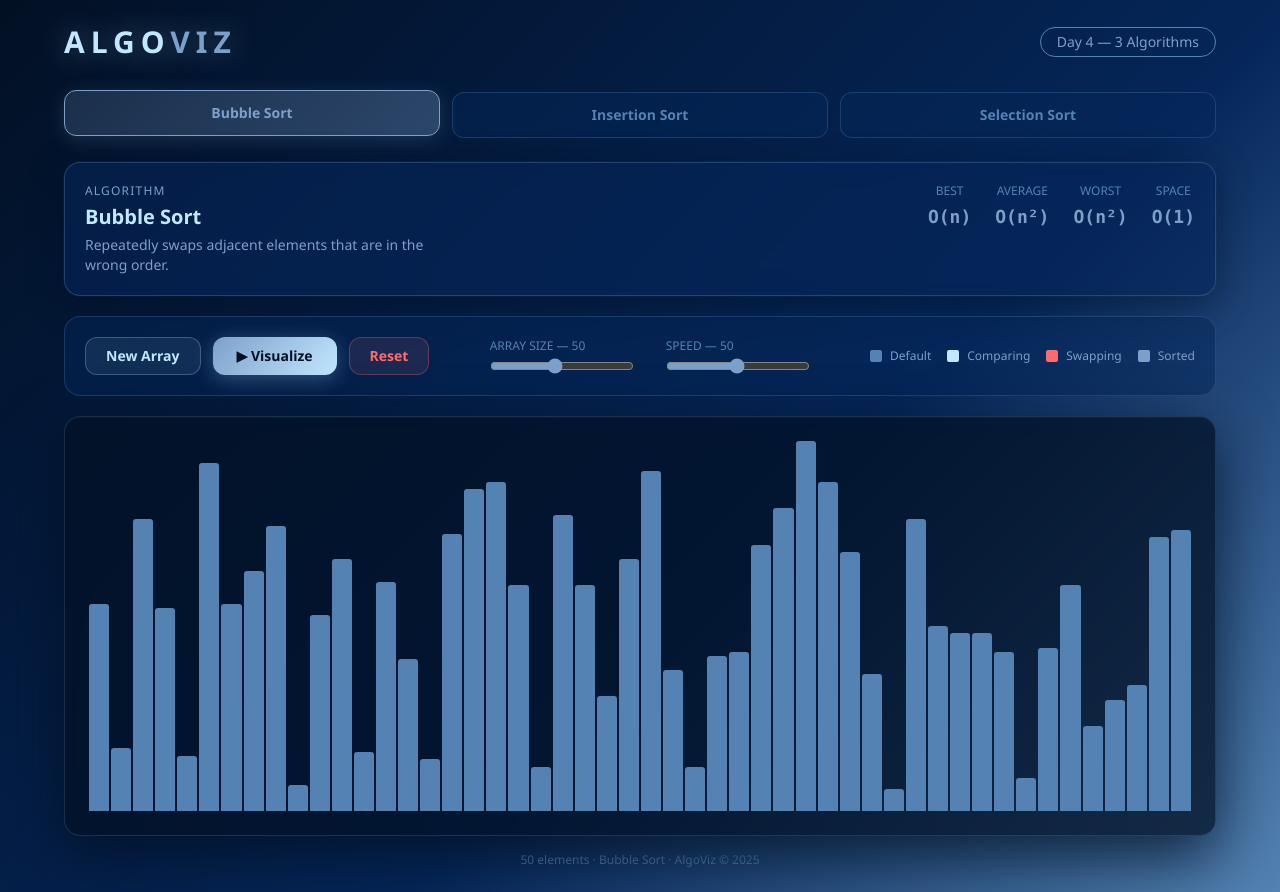
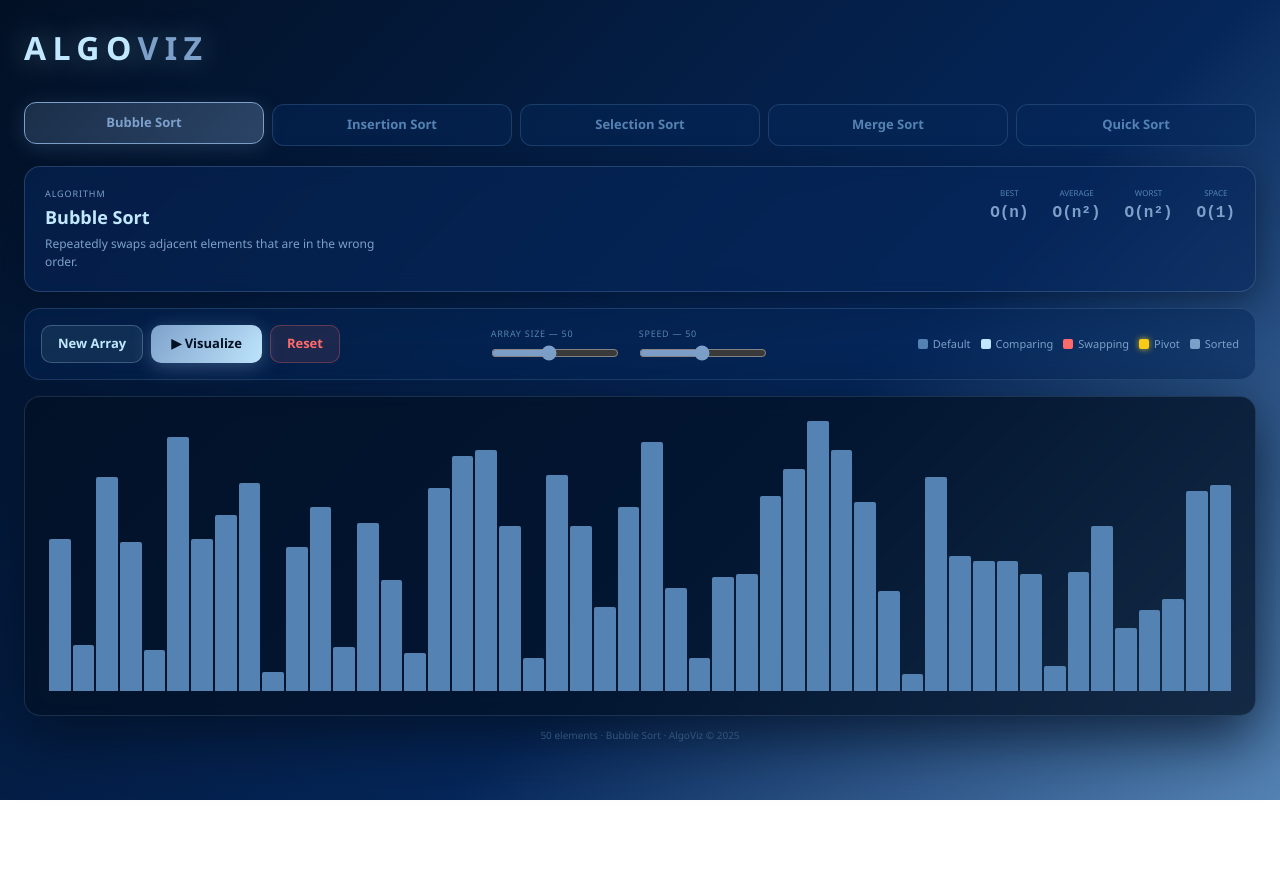
Before and after one commit to 2004-KritiRaj/algoviz, a React (Vite) app: page / in a window 1280 px wide. After the commit the page ends 800 px from the top, so only its background shows below. Built offline with nearby package versions, Linux system fonts and the light colour scheme.

Commit message:
feat: quick sort and merge sort visualization with step animation

```diff
--- a/src/algorithms/mergeSort.js
+++ b/src/algorithms/mergeSort.js
@@ -0,0 +1,49 @@
+export function getMergeSortSteps(array) {
+  const arr = [...array];
+  const steps = [];
+
+  function merge(arr, left, mid, right) {
+    const leftArr = arr.slice(left, mid + 1);
+    const rightArr = arr.slice(mid + 1, right + 1);
+    let i = 0, j = 0, k = left;
+
+    while (i < leftArr.length && j < rightArr.length) {
+      steps.push({ type: "compare", indices: [left + i, mid + 1 + j], array: [...arr] });
+      if (leftArr[i] <= rightArr[j]) {
+        arr[k] = leftArr[i]; i++;
+      } else {
+        arr[k] = rightArr[j]; j++;
+      }
+      steps.push({ type: "overwrite", index: k, array: [...arr] });
+      k++;
+    }
+
+    while (i < leftArr.length) {
+      arr[k] = leftArr[i];
+      steps.push({ type: "overwrite", index: k, array: [...arr] });
+      i++; k++;
+    }
+
+    while (j < rightArr.length) {
+      arr[k] = rightArr[j];
+      steps.push({ type: "overwrite", index: k, array: [...arr] });
+      j++; k++;
+    }
+  }
+
+  function mergeSort(arr, left, right) {
+    if (left >= right) return;
+    const mid = Math.floor((left + right) / 2);
+    mergeSort(arr, left, mid);
+    mergeSort(arr, mid + 1, right);
+    merge(arr, left, mid, right);
+    // mark this section as sorted
+    for (let i = left; i <= right; i++) {
+      steps.push({ type: "sorted", index: i, array: [...arr] });
+    }
+  }
+
+  mergeSort(arr, 0, arr.length - 1);
+  steps.push({ type: "done", array: [...arr] });
+  return steps;
+}
--- /dev/null
+++ b/src/algorithms/quickSort.js
@@ -0,0 +1,38 @@
+export function getQuickSortSteps(array) {
+  const arr = [...array];
+  const steps = [];
+
+  function partition(arr, low, high) {
+    const pivot = arr[high];
+    steps.push({ type: "pivot", index: high, array: [...arr] });
+    let i = low - 1;
+
+    for (let j = low; j < high; j++) {
+      steps.push({ type: "compare", indices: [j, high], array: [...arr] });
+      if (arr[j] <= pivot) {
+        i++;
+        [arr[i], arr[j]] = [arr[j], arr[i]];
+        steps.push({ type: "swap", indices: [i, j], array: [...arr] });
+      }
+    }
+
+    [arr[i + 1], arr[high]] = [arr[high], arr[i + 1]];
+    steps.push({ type: "swap", indices: [i + 1, high], array: [...arr] });
+    steps.push({ type: "sorted", index: i + 1, array: [...arr] });
+    return i + 1;
+  }
+
+  function quickSort(arr, low, high) {
+    if (low < high) {
+      const pi = partition(arr, low, high);
+      quickSort(arr, low, pi - 1);
+      quickSort(arr, pi + 1, high);
+    } else if (low === high) {
+      steps.push({ type: "sorted", index: low, array: [...arr] });
+    }
+  }
+
+  quickSort(arr, 0, arr.length - 1);
+  steps.push({ type: "done", array: [...arr] });
+  return steps;
+}
--- a/src/components/ArrayBar.jsx
+++ b/src/components/ArrayBar.jsx
@@ -1,25 +1,27 @@
-export default function ArrayBar({ value, maxValue, color = "default", width }) {
-  const colors = {
-    default:   "bg-[#5483B3]",
-    comparing: "bg-[#C1E8FF]",
-    swapping:  "bg-[#FF6B6B]",
-    sorted:    "bg-[#7DA0CA]",
-    pivot:     "bg-yellow-400",
+export default function ArrayBar({ value, maxValue, color = "default" }) {
+  const colorMap = {
+    default:   "#5483B3",
+    comparing: "#C1E8FF",
+    swapping:  "#FF6B6B",
+    sorted:    "#7DA0CA",
+    pivot:     "#FACC15",
   };
 
-  const heightPercent = (value / maxValue) * 100;
+  const glowMap = {
+    comparing: "0 0 8px rgba(193,232,255,0.7)",
+    swapping:  "0 0 8px rgba(255,107,107,0.8)",
+    pivot:     "0 0 10px rgba(250,204,21,0.9)",
+  };
 
   return (
     <div
-      className={`${colors[color]} rounded-t-[3px] transition-all duration-75`}
       style={{
-        height: `${heightPercent}%`,
+        height: `${(value / maxValue) * 100}%`,
         width: "100%",
-        boxShadow: color === "comparing"
-          ? "0 0 8px rgba(193,232,255,0.7)"
-          : color === "swapping"
-          ? "0 0 8px rgba(255,107,107,0.7)"
-          : "none",
+        background: colorMap[color] || colorMap.default,
+        boxShadow: glowMap[color] || "none",
+        borderRadius: "2px 2px 0 0",
+        transition: "height 0.08s, background 0.1s",
       }}
     />
   );
--- a/src/components/Visualizer.jsx
+++ b/src/components/Visualizer.jsx
@@ -4,49 +4,62 @@ import { generateRandomArray } from "../utils/arrayUtils";
 import { getBubbleSortSteps } from "../algorithms/bubbleSort";
 import { getInsertionSortSteps } from "../algorithms/insertionSort";
 import { getSelectionSortSteps } from "../algorithms/selectionSort";
+import { getMergeSortSteps } from "../algorithms/mergeSort";
+import { getQuickSortSteps } from "../algorithms/quickSort";
 
 const ALGOS = {
   bubble: {
-    name: "Bubble Sort",
-    fn: getBubbleSortSteps,
+    name: "Bubble Sort", fn: getBubbleSortSteps,
     best: "O(n)", average: "O(n²)", worst: "O(n²)", space: "O(1)",
     desc: "Repeatedly swaps adjacent elements that are in the wrong order.",
     color: "#7DA0CA",
   },
   insertion: {
-    name: "Insertion Sort",
-    fn: getInsertionSortSteps,
+    name: "Insertion Sort", fn: getInsertionSortSteps,
     best: "O(n)", average: "O(n²)", worst: "O(n²)", space: "O(1)",
-    desc: "Builds a sorted array one element at a time by inserting into position.",
-    color: "#A8D8A8",
+    desc: "Builds a sorted array one element at a time by inserting into correct position.",
+    color: "#52B788",
   },
   selection: {
-    name: "Selection Sort",
-    fn: getSelectionSortSteps,
+    name: "Selection Sort", fn: getSelectionSortSteps,
     best: "O(n²)", average: "O(n²)", worst: "O(n²)", space: "O(1)",
-    desc: "Finds the minimum element and places it at the beginning each pass.",
+    desc: "Finds the minimum element repeatedly and places it at the beginning each pass.",
     color: "#FFB347",
+  },
+  merge: {
+    name: "Merge Sort", fn: getMergeSortSteps,
+    best: "O(n log n)", average: "O(n log n)", worst: "O(n log n)", space: "O(n)",
+    desc: "Divides array in half recursively, then merges sorted halves back together.",
+    color: "#C77DFF",
+  },
+  quick: {
+    name: "Quick Sort", fn: getQuickSortSteps,
+    best: "O(n log n)", average: "O(n log n)", worst: "O(n²)", space: "O(log n)",
+    desc: "Picks a pivot, partitions elements around it, and recurses on both sides.",
+    color: "#FF9F43",
   },
 };
 
 const ALGO_COLORS = {
-  bubble:    { default: "#5483B3", comparing: "#C1E8FF", swapping: "#FF6B6B", sorted: "#7DA0CA" },
-  insertion: { default: "#3A7D44", comparing: "#A8D8A8", swapping: "#FF6B6B", sorted: "#52B788" },
-  selection: { default: "#A0522D", comparing: "#FFD9A0", swapping: "#FF6B6B", sorted: "#FFB347" },
+  bubble:    { default: "#5483B3", comparing: "#C1E8FF", swapping: "#FF6B6B", sorted: "#7DA0CA", pivot: "#FACC15" },
+  insertion: { default: "#3A7D44", comparing: "#A8D8A8", swapping: "#FF6B6B", sorted: "#52B788", pivot: "#FACC15" },
+  selection: { default: "#A0522D", comparing: "#FFD9A0", swapping: "#FF6B6B", sorted: "#FFB347", pivot: "#FACC15" },
+  merge:     { default: "#6A0DAD", comparing: "#C77DFF", swapping: "#E0AAFF", sorted: "#9D4EDD", pivot: "#FACC15" },
+  quick:     { default: "#B5451B", comparing: "#FFD9A0", swapping: "#FF6B6B", sorted: "#FF9F43", pivot: "#FACC15" },
 };
 
 export default function Visualizer() {
-  const [array, setArray] = useState(() => generateRandomArray(50));
+  const [array, setArray]       = useState(() => generateRandomArray(50));
   const [arraySize, setArraySize] = useState(50);
   const [barColors, setBarColors] = useState({});
   const [isRunning, setIsRunning] = useState(false);
-  const [speed, setSpeed] = useState(50);
-  const [algo, setAlgo] = useState("bubble");
-  const timeoutsRef = useRef([]);
+  const [speed, setSpeed]       = useState(50);
+  const [algo, setAlgo]         = useState("bubble");
+  const timeoutsRef             = useRef([]);
 
-  const maxValue = Math.max(...array);
-  const info = ALGOS[algo];
-  const palette = ALGO_COLORS[algo];
+  const maxValue  = Math.max(...array);
+  const info      = ALGOS[algo];
+  const palette   = ALGO_COLORS[algo];
 
   function handleNewArray() {
     timeoutsRef.current.forEach(clearTimeout);
@@ -91,6 +104,11 @@ export default function Visualizer() {
             step.indices.forEach(idx => (next[idx] = "swapping"));
             return next;
           });
+        } else if (step.type === "overwrite") {
+          setArray([...step.array]);
+          setBarColors(prev => ({ ...prev, [step.index]: "swapping" }));
+        } else if (step.type === "pivot") {
+          setBarColors(prev => ({ ...prev, [step.index]: "pivot" }));
         } else if (step.type === "sorted") {
           setBarColors(prev => ({ ...prev, [step.index]: "sorted" }));
         } else if (step.type === "done") {
@@ -111,34 +129,42 @@ export default function Visualizer() {
 
   return (
     <div
-      className="min-h-screen flex flex-col items-center p-6"
+      className="min-h-screen w-full flex flex-col items-center p-4 md:p-6"
       style={{
         background: "linear-gradient(135deg, #021024 0%, #052659 60%, #5483B3 100%)",
         fontFamily: "'Segoe UI', sans-serif",
       }}
     >
-      {/* Navbar */}
-      <div className="w-full max-w-6xl flex justify-between items-center mb-8">
+      {/* Navbar — no badge */}
+      <div className="w-full max-w-screen-xl flex items-center mb-6 md:mb-8">
         <h1
-          className="text-3xl font-bold tracking-widest"
-          style={{ color: "#C1E8FF", textShadow: "0 0 30px rgba(193,232,255,0.4)", letterSpacing: "0.2em" }}
+          className="font-bold tracking-widest"
+          style={{
+            fontSize: "clamp(20px, 3vw, 32px)",
+            color: "#C1E8FF",
+            textShadow: "0 0 30px rgba(193,232,255,0.4)",
+            letterSpacing: "0.2em",
+          }}
         >
           ALGO<span style={{ color: "#7DA0CA" }}>VIZ</span>
         </h1>
-        <span className="text-sm px-4 py-1 rounded-full border" style={{ borderColor: "#5483B3", color: "#7DA0CA" }}>
-          Day 4 — 3 Algorithms
-        </span>
       </div>
 
       {/* Algorithm Selector */}
-      <div className="w-full max-w-6xl flex gap-3 mb-6 flex-wrap">
+      <div className="w-full max-w-screen-xl flex gap-2 mb-5 flex-wrap">
         {Object.entries(ALGOS).map(([key, val]) => (
           <button
             key={key}
             onClick={() => handleAlgoChange(key)}
             disabled={isRunning}
-            className="flex-1 py-3 rounded-xl font-semibold text-sm transition-all"
             style={{
+              flex: "1 1 120px",
+              padding: "10px 8px",
+              borderRadius: "12px",
+              fontSize: "clamp(10px, 1.4vw, 13px)",
+              fontWeight: "600",
+              cursor: isRunning ? "not-allowed" : "pointer",
+              transition: "all 0.3s",
               background: algo === key
                 ? `linear-gradient(135deg, ${val.color}33, ${val.color}55)`
                 : "rgba(5,38,89,0.5)",
@@ -146,7 +172,6 @@ export default function Visualizer() {
                 ? `1.5px solid ${val.color}`
                 : "1px solid rgba(84,131,179,0.3)",
               color: algo === key ? val.color : "#5483B3",
-              cursor: isRunning ? "not-allowed" : "pointer",
               boxShadow: algo === key ? `0 4px 20px ${val.color}33` : "none",
               transform: algo === key ? "translateY(-2px)" : "none",
             }}
@@ -158,31 +183,39 @@ export default function Visualizer() {
 
       {/* Info Card */}
       <div
-        className="w-full max-w-6xl rounded-2xl p-5 mb-5"
+        className="w-full max-w-screen-xl rounded-2xl p-4 md:p-5 mb-4"
         style={{
           background: "rgba(5,38,89,0.6)",
           border: `1px solid ${info.color}44`,
           backdropFilter: "blur(10px)",
-          boxShadow: `0 8px 32px rgba(2,16,36,0.5), 0 0 0 1px ${info.color}11`,
-          transition: "all 0.4s ease",
+          boxShadow: `0 8px 32px rgba(2,16,36,0.5)`,
+          transition: "border-color 0.4s",
         }}
       >
-        <div className="flex flex-wrap gap-6 justify-between items-start">
-          <div>
-            <p className="text-xs mb-1" style={{ color: info.color, letterSpacing: "0.1em" }}>ALGORITHM</p>
-            <p className="text-xl font-bold" style={{ color: "#C1E8FF" }}>{info.name}</p>
-            <p className="text-sm mt-1 max-w-sm" style={{ color: "#7DA0CA" }}>{info.desc}</p>
+        <div className="flex flex-wrap gap-4 justify-between items-start">
+          <div style={{ flex: "1 1 200px" }}>
+            <p style={{ fontSize: "9px", letterSpacing: "0.1em", color: info.color, marginBottom: "4px" }}>
+              ALGORITHM
+            </p>
+            <p style={{ fontSize: "clamp(14px,2vw,18px)", fontWeight: "700", color: "#C1E8FF" }}>
+              {info.name}
+            </p>
+            <p style={{ fontSize: "clamp(10px,1.2vw,12px)", color: "#7DA0CA", marginTop: "4px", maxWidth: "360px" }}>
+              {info.desc}
+            </p>
           </div>
-          <div className="flex gap-6 flex-wrap">
+          <div style={{ display: "flex", gap: "clamp(10px,2vw,24px)", flexWrap: "wrap", alignItems: "center" }}>
             {[
-              { label: "BEST", value: info.best },
+              { label: "BEST",    value: info.best },
               { label: "AVERAGE", value: info.average },
-              { label: "WORST", value: info.worst },
-              { label: "SPACE", value: info.space },
+              { label: "WORST",   value: info.worst },
+              { label: "SPACE",   value: info.space },
             ].map(({ label, value }) => (
-              <div key={label} className="text-center">
-                <p className="text-xs mb-1" style={{ color: "#5483B3" }}>{label}</p>
-                <p className="text-lg font-mono font-bold" style={{ color: info.color }}>{value}</p>
+              <div key={label} style={{ textAlign: "center" }}>
+                <p style={{ fontSize: "8px", color: "#5483B3", marginBottom: "2px" }}>{label}</p>
+                <p style={{ fontSize: "clamp(11px,1.5vw,16px)", fontFamily: "monospace", fontWeight: "700", color: info.color }}>
+                  {value}
+                </p>
               </div>
             ))}
           </div>
@@ -191,23 +224,24 @@ export default function Visualizer() {
 
       {/* Controls */}
       <div
-        className="w-full max-w-6xl rounded-2xl p-5 mb-5 flex flex-wrap gap-6 items-center justify-between"
+        className="w-full max-w-screen-xl rounded-2xl p-4 mb-4 flex flex-wrap gap-4 items-center justify-between"
         style={{
           background: "rgba(5,38,89,0.5)",
           border: "1px solid rgba(84,131,179,0.3)",
           backdropFilter: "blur(10px)",
         }}
       >
-        <div className="flex gap-3 flex-wrap">
+        {/* Buttons */}
+        <div style={{ display: "flex", gap: "8px", flexWrap: "wrap" }}>
           <button
             onClick={handleNewArray}
             disabled={isRunning}
-            className="px-5 py-2 rounded-xl font-semibold text-sm"
             style={{
+              padding: "8px 16px", borderRadius: "10px",
+              fontSize: "clamp(10px,1.2vw,13px)", fontWeight: "600",
               background: "rgba(193,232,255,0.08)",
               border: "1px solid rgba(193,232,255,0.25)",
-              color: "#C1E8FF",
-              cursor: isRunning ? "not-allowed" : "pointer",
+              color: "#C1E8FF", cursor: isRunning ? "not-allowed" : "pointer",
             }}
           >
             New Array
@@ -215,13 +249,14 @@ export default function Visualizer() {
           <button
             onClick={handleVisualize}
             disabled={isRunning}
-            className="px-6 py-2 rounded-xl font-semibold text-sm"
             style={{
-              background: isRunning ? "rgba(84,131,179,0.3)" : `linear-gradient(135deg, ${info.color}, #C1E8FF)`,
+              padding: "8px 20px", borderRadius: "10px",
+              fontSize: "clamp(10px,1.2vw,13px)", fontWeight: "700",
+              background: isRunning
+                ? "rgba(84,131,179,0.3)"
+                : `linear-gradient(135deg, ${info.color}, #C1E8FF)`,
               border: "none",
-              color: "#021024",
-              cursor: isRunning ? "not-allowed" : "pointer",
-              fontWeight: "700",
+              color: "#021024", cursor: isRunning ? "not-allowed" : "pointer",
               boxShadow: isRunning ? "none" : `0 4px 20px ${info.color}66`,
               transition: "all 0.3s",
             }}
@@ -230,41 +265,55 @@ export default function Visualizer() {
           </button>
           <button
             onClick={handleReset}
-            className="px-5 py-2 rounded-xl font-semibold text-sm"
             style={{
+              padding: "8px 16px", borderRadius: "10px",
+              fontSize: "clamp(10px,1.2vw,13px)", fontWeight: "600",
               background: "rgba(255,107,107,0.1)",
               border: "1px solid rgba(255,107,107,0.3)",
-              color: "#FF6B6B",
-              cursor: "pointer",
+              color: "#FF6B6B", cursor: "pointer",
             }}
           >
             Reset
           </button>
         </div>
 
-        <div className="flex gap-8 flex-wrap items-center">
-          <div className="flex flex-col gap-1">
-            <label className="text-xs" style={{ color: "#5483B3" }}>ARRAY SIZE — {arraySize}</label>
-            <input type="range" min="10" max="100" value={arraySize} onChange={handleSizeChange}
-              disabled={isRunning} className="w-36 accent-[#7DA0CA]" />
+        {/* Sliders */}
+        <div style={{ display: "flex", gap: "20px", flexWrap: "wrap", alignItems: "center" }}>
+          <div style={{ display: "flex", flexDirection: "column", gap: "4px" }}>
+            <label style={{ fontSize: "9px", color: "#5483B3", letterSpacing: "0.08em" }}>
+              ARRAY SIZE — {arraySize}
+            </label>
+            <input type="range" min="10" max="100" value={arraySize}
+              onChange={handleSizeChange} disabled={isRunning}
+              style={{ accentColor: "#7DA0CA", width: "clamp(80px,10vw,130px)" }} />
           </div>
-          <div className="flex flex-col gap-1">
-            <label className="text-xs" style={{ color: "#5483B3" }}>SPEED — {speed}</label>
+          <div style={{ display: "flex", flexDirection: "column", gap: "4px" }}>
+            <label style={{ fontSize: "9px", color: "#5483B3", letterSpacing: "0.08em" }}>
+              SPEED — {speed}
+            </label>
             <input type="range" min="1" max="100" value={speed}
-              onChange={e => setSpeed(Number(e.target.value))} className="w-36 accent-[#7DA0CA]" />
+              onChange={e => setSpeed(Number(e.target.value))}
+              style={{ accentColor: "#7DA0CA", width: "clamp(80px,10vw,130px)" }} />
           </div>
         </div>
 
-        <div className="flex gap-4 flex-wrap">
+        {/* Legend */}
+        <div style={{ display: "flex", gap: "10px", flexWrap: "wrap" }}>
           {[
-            { label: "Default", key: "default" },
+            { label: "Default",   key: "default" },
             { label: "Comparing", key: "comparing" },
-            { label: "Swapping", key: "swapping" },
-            { label: "Sorted", key: "sorted" },
+            { label: "Swapping",  key: "swapping" },
+            { label: "Pivot",     key: "pivot" },
+            { label: "Sorted",    key: "sorted" },
           ].map(({ label, key }) => (
-            <div key={label} className="flex items-center gap-2">
-              <div className="w-3 h-3 rounded-sm" style={{ background: palette[key] }} />
-              <span className="text-xs" style={{ color: "#7DA0CA" }}>{label}</span>
+            <div key={label} style={{ display: "flex", alignItems: "center", gap: "5px" }}>
+              <div style={{
+                width: "10px", height: "10px", borderRadius: "2px",
+                background: palette[key],
+                boxShadow: key === "pivot" ? "0 0 6px rgba(250,204,21,0.8)" : "none",
+                flexShrink: 0,
+              }} />
+              <span style={{ fontSize: "clamp(9px,1vw,11px)", color: "#7DA0CA" }}>{label}</span>
             </div>
           ))}
         </div>
@@ -272,43 +321,41 @@ export default function Visualizer() {
 
       {/* Visualizer */}
       <div
-        className="w-full max-w-6xl rounded-2xl p-6"
+        className="w-full max-w-screen-xl rounded-2xl p-4 md:p-6"
         style={{
           background: "rgba(2,16,36,0.75)",
           border: `1px solid ${info.color}33`,
           backdropFilter: "blur(10px)",
-          boxShadow: `0 20px 60px rgba(2,16,36,0.8), inset 0 1px 0 ${info.color}11`,
-          height: "420px",
-          transition: "border-color 0.4s ease",
+          boxShadow: `0 20px 60px rgba(2,16,36,0.8)`,
+          height: "clamp(220px, 40vh, 450px)",
+          transition: "border-color 0.4s",
         }}
       >
-        <div className="flex items-end gap-[2px] h-full w-full">
+        <div style={{ display: "flex", alignItems: "flex-end", gap: "2px", height: "100%", width: "100%" }}>
           {array.map((value, index) => {
             const colorKey = barColors[index] || "default";
             const barColor = palette[colorKey];
-            const glow = colorKey === "comparing"
-              ? `0 0 8px ${palette.comparing}99`
-              : colorKey === "swapping"
-              ? `0 0 8px ${palette.swapping}99`
-              : "none";
-
+            const glow =
+              colorKey === "comparing" ? `0 0 8px ${palette.comparing}99` :
+              colorKey === "swapping"  ? "0 0 8px rgba(255,107,107,0.8)" :
+              colorKey === "pivot"     ? "0 0 10px rgba(250,204,21,0.9)" : "none";
             return (
-              <div key={index} className="flex-1 h-full flex items-end">
-                <div
-                  className="rounded-t-[3px] transition-all duration-75 w-full"
-                  style={{
-                    height: `${(value / maxValue) * 100}%`,
-                    background: barColor,
-                    boxShadow: glow,
-                  }}
-                />
+              <div key={index} style={{ flex: 1, height: "100%", display: "flex", alignItems: "flex-end" }}>
+                <div style={{
+                  width: "100%",
+                  height: `${(value / maxValue) * 100}%`,
+                  background: barColor,
+                  boxShadow: glow,
+                  borderRadius: "2px 2px 0 0",
+                  transition: "height 0.08s, background 0.1s",
+                }} />
               </div>
             );
           })}
         </div>
       </div>
 
-      <p className="mt-4 text-xs" style={{ color: "#5483B3" }}>
+      <p style={{ marginTop: "12px", fontSize: "10px", color: "#5483B3" }}>
         {array.length} elements · {info.name} · AlgoViz © 2025
       </p>
     </div>
```
